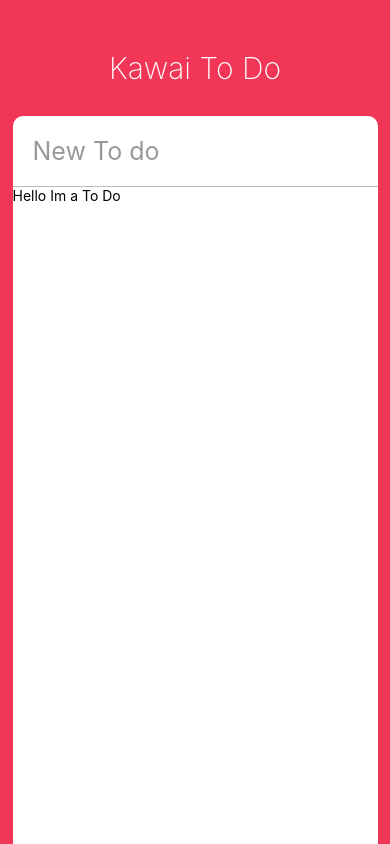
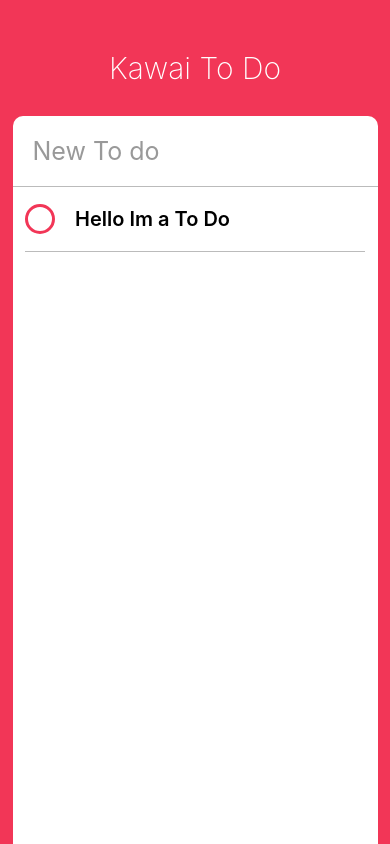
Before and after one commit to khseok1060/kawai-todo, a React Native app: screen / in a window 390 px wide. Built offline with nearby package versions, Linux system fonts and the light colour scheme.

Commit message:
codign the UI part 3 To Do Component

```diff
--- a/App.js
+++ b/App.js
@@ -34,7 +34,7 @@
             returnKeyType={"done"}
             autoCorrect={false}
           />
-          <ScrollView>
+          <ScrollView contentContainerStyle={styles.toDos}>
             <ToDo />
           </ScrollView>
         </View>
@@ -88,5 +88,8 @@
     borderBottomColor: "#bbb",
     borderBottomWidth: 1,
     fontSize: 25
+  },
+  toDos: {
+    alignItems: "center"
   }
 });
--- a/ToDo.js
+++ b/ToDo.js
@@ -1,14 +1,70 @@
 import React, { Component } from "react";
-import { View, Text, TouchableOpacity, StyleSheet } from "react-native";
+import {
+  View,
+  Text,
+  TouchableOpacity,
+  StyleSheet,
+  Dimensions
+} from "react-native";
+
+const { width, height } = Dimensions.get("window");
 
 export default class ToDo extends Component {
+  state = {
+    isEditing: false,
+    isComleted: false
+  };
   render() {
+    const { isCompleted } = this.state;
+
     return (
-      <View>
-        <Text>Hello Im a To Do</Text>
+      <View style={styles.container}>
+        <TouchableOpacity onPress={this._toggleComplete}>
+          <View
+            style={[
+              styles.circle,
+              isCompleted ? styles.completedCircle : styles.uncompletedCircle
+            ]}
+          />
+        </TouchableOpacity>
+        <Text style={styles.text}>Hello Im a To Do</Text>
       </View>
     );
   }
+
+  _toggleComplete = () => {
+    this.setState(prevState => {
+      return {
+        isCompleted: !prevState.isCompleted
+      };
+    });
+  };
 }
 
-const Styles = StyleSheet.create({});
+const styles = StyleSheet.create({
+  container: {
+    width: width - 50,
+    borderBottomColor: "#bbb",
+    borderBottomWidth: StyleSheet.hairlineWidth,
+    flexDirection: "row",
+    alignItems: "center"
+  },
+  circle: {
+    width: 30,
+    height: 30,
+    borderRadius: 25,
+    borderWidth: 3,
+    marginRight: 20
+  },
+  completedCircle: {
+    borderColor: "#bbb"
+  },
+  uncompletedCircle: {
+    borderColor: "#f23657"
+  },
+  text: {
+    fontWeight: "600",
+    fontSize: 20,
+    marginVertical: 20
+  }
+});
```
